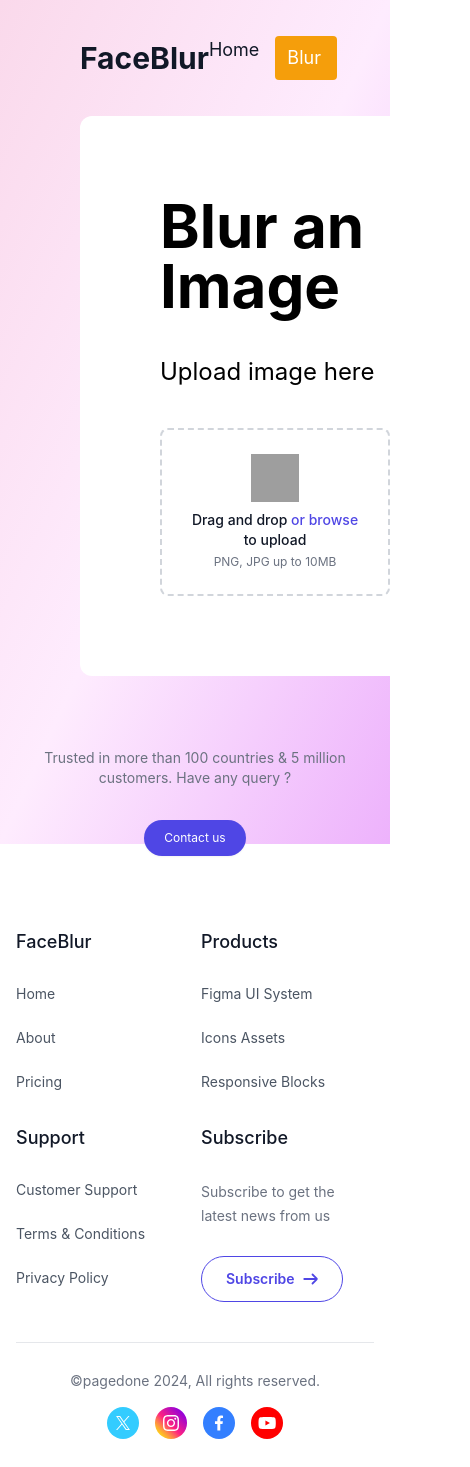
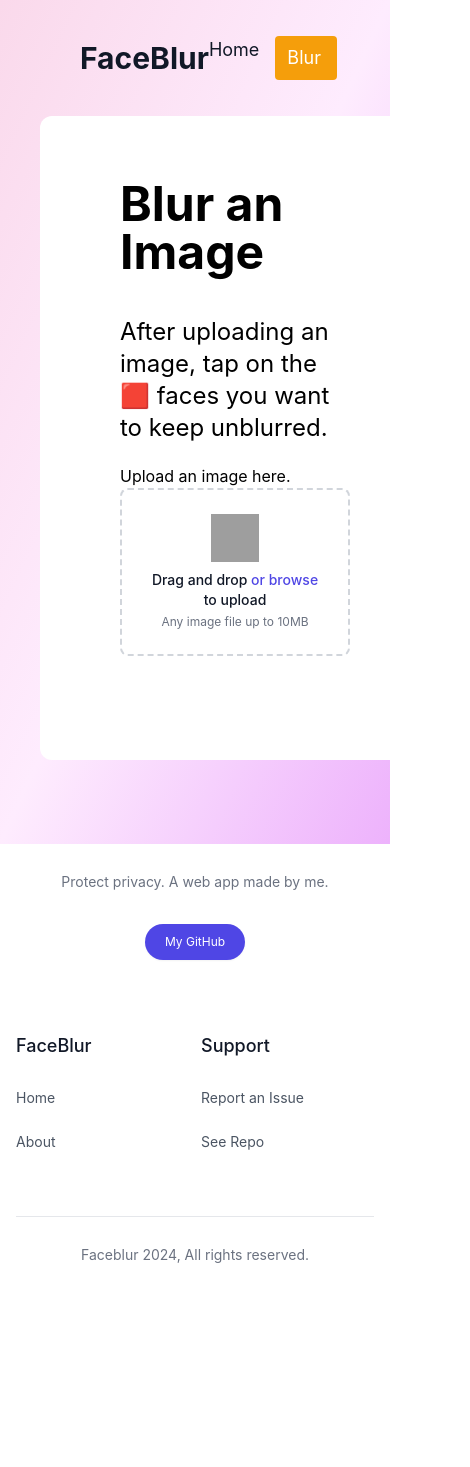
Before and after one commit to alexdivadi/faceblur, a React (Create React App) app in the folder frontend/: page /image-blur in a window 390 px wide. Shown: the whole page, 470 px wide, since content can reach past the window. After the commit the page ends 1309 px from the top, so only its background shows below. Built offline with nearby package versions, Linux system fonts and the light colour scheme; grey boxes are pictures that could not be loaded.

Commit message:
Fixed resizing, frontend bugs

```diff
--- a/frontend/src/components/asyncButton.js
+++ b/frontend/src/components/asyncButton.js
@@ -4,13 +4,14 @@ import useAsync from "./useAsync.js";
 function AsyncButton({
     title,
     onClick,
+    disabled,
 }) {
-    const { loading, error, result: _, execute } = useAsync(onClick);
+    const { loading, error, execute } = useAsync(onClick);
     return <button
         onClick={loading ? null : execute}
         className={`text-white font-bold py-4 px-8 mt-4 rounded  text-2xl
-        ${loading ? 'opacity-50 pointer-events-none bg-amber-600' : 'bg-amber-500 hover:bg-amber-600'}`}
-        disabled={loading}
+        ${loading || disabled ? 'opacity-50 pointer-events-none bg-amber-600' : 'bg-amber-500 hover:bg-amber-600'}`}
+        disabled={loading || disabled}
     >
 
         {!error && (loading ? "Loading..." : title)}
--- a/frontend/src/components/fileUploader.js
+++ b/frontend/src/components/fileUploader.js
@@ -1,7 +1,7 @@
 import React, { useCallback } from 'react';
 import { useDropzone } from 'react-dropzone';
 
-function FileUploader({ onUpload }) {
+function FileUploader({ onUpload, accept }) {
     const maxSize = 1048576;
 
     const onDrop = useCallback((acceptedFiles) => {
@@ -20,7 +20,12 @@ function FileUploader({ onUpload }) {
         rejectedFiles
     } = useDropzone({
         onDrop: onDrop,
-        accept: { 'image/*': [] }
+        accept: accept ?? {
+            'image/jpeg': [],
+            'image/tiff': [],
+            'image/png': [],
+            'image/webp': [],
+        }
     });
 
     const isFileTooLarge = rejectedFiles
@@ -48,7 +53,7 @@ function FileUploader({ onUpload }) {
                     )}
                 </h3>
                 <p className="mt-1 text-xs text-gray-500">
-                    PNG, JPG up to 10MB
+                    Any image file up to 10MB
                 </p>
             </div>
         </div>
--- a/frontend/src/components/footer.js
+++ b/frontend/src/components/footer.js
@@ -7,54 +7,36 @@ function Footer() {
             <div className="grid grid-cols-2 sm:grid-cols-4 lg:grid-cols-6 gap-3 gap-y-8 md:gap-8 py-10 max-w-sm mx-auto sm:max-w-3xl lg:max-w-full">
                 <div className="col-span-full mb-10 lg:col-span-2 lg:mb-0">
                     {/* Logo Here */}
-                    <p className="py-8 text-sm text-gray-500 lg:max-w-xs text-center lg:text-left">Trusted in more than 100 countries & 5 million customers. Have any query ?</p>
-                    <a href="#" className="py-2.5 px-5 h-9 block w-fit bg-indigo-600 rounded-full shadow-sm text-xs text-white mx-auto transition-all  duration-500 hover:bg-indigo-700 lg:mx-0">
-                        Contact us
+                    <p className="py-8 text-sm text-gray-500 lg:max-w-xs text-center lg:text-left">Protect privacy. A web app made by me.</p>
+                    <a href="https://github.com/alexdivadi" className="py-2.5 px-5 h-9 block w-fit bg-indigo-600 rounded-full shadow-sm text-xs text-white mx-auto transition-all  duration-500 hover:bg-indigo-700 lg:mx-0">
+                        My GitHub
                     </a>
                 </div>
                 {/*End Col*/}
                 <div className="lg:mx-auto text-left ">
                     <h4 className="text-lg text-gray-900 font-medium mb-7">FaceBlur</h4>
                     <ul className="text-sm  transition-all duration-500">
-                        <li className="mb-6"><a href="#" className="text-gray-600 hover:text-gray-900">Home</a></li>
-                        <li className="mb-6"><a href="#" className=" text-gray-600 hover:text-gray-900">About</a></li>
-                        <li><a href="#" className=" text-gray-600 hover:text-gray-900">Pricing</a></li>
+                        <li className="mb-6"><a href="/" className="text-gray-600 hover:text-gray-900">Home</a></li>
+                        <li className="mb-6"><a href="/about" className=" text-gray-600 hover:text-gray-900">About</a></li>
+
                     </ul>
                 </div>
                 {/*End Col*/}
-                <div className="lg:mx-auto text-left ">
-                    <h4 className="text-lg text-gray-900 font-medium mb-7">Products</h4>
-                    <ul className="text-sm  transition-all duration-500">
-                        <li className="mb-6"><a href="#" className="text-gray-600 hover:text-gray-900">Figma UI System</a></li>
-                        <li className="mb-6"><a href="#" className=" text-gray-600 hover:text-gray-900">Icons Assets</a></li>
-                        <li><a href="#" className=" text-gray-600 hover:text-gray-900">Responsive Blocks</a></li>
-                    </ul>
-                </div>
                 {/* End Col */}
                 <div className="lg:mx-auto text-left ">
                     <h4 className="text-lg text-gray-900 font-medium mb-7">Support</h4>
                     <ul className="text-sm  transition-all duration-500">
-                        <li className="mb-6"><a href="#" className="text-gray-600 hover:text-gray-900">Customer Support</a></li>
-                        <li className="mb-6"><a href="#" className=" text-gray-600 hover:text-gray-900">Terms & Conditions</a></li>
-                        <li ><a href="#" className=" text-gray-600 hover:text-gray-900">Privacy Policy</a></li>
+                        <li className="mb-6"><a href="https://github.com/alexdivadi/faceblur/issues" className="text-gray-600 hover:text-gray-900">Report an Issue</a></li>
+                        <li><a href="https://github.com/alexdivadi/faceblur" className=" text-gray-600 hover:text-gray-900">See Repo</a></li>
                     </ul>
-                </div>
-                {/*End Col*/}
-                <div className="lg:mx-auto text-left ">
-                    <h4 className="text-lg text-gray-900 font-medium mb-7">Subscribe</h4>
-                    <p className="text-sm text-gray-500 leading-6 mb-7">Subscribe to get the latest news from us</p>
-                    <a href="#" className="flex items-center justify-center gap-2 border border-indigo-600 rounded-full py-3 px-6 w-fit lg:mx-0  text-sm text-indigo-600 font-semibold transition-all duration-500 hover:bg-indigo-50">Subscribe<svg width="15" height="12" viewBox="0 0 15 12" fill="none" xmlns="http://www.w3.org/2000/svg">
-                        <path d="M1.25 6L13.25 6M9.5 10.5L13.4697 6.53033C13.7197 6.28033 13.8447 6.15533 13.8447 6C13.8447 5.84467 13.7197 5.71967 13.4697 5.46967L9.5 1.5" stroke="#4F46E5" strokeWidth="1.8" strokeLinecap="round" strokeLinejoin="round" />
-                    </svg>
-                    </a>
                 </div>
             </div>
             {/* Grid */}
             <div className="py-7 border-t border-gray-200">
                 <div className="flex items-center justify-center flex-col lg:justify-between lg:flex-row">
-                    <span className="text-sm text-gray-500 ">©<a href="https://pagedone.io/">pagedone</a> 2024, All rights reserved.</span>
+                    <span className="text-sm text-gray-500 "><a href="/">Faceblur</a> 2024, All rights reserved.</span>
                     <div className="flex mt-4 space-x-4 sm:justify-center lg:mt-0 ">
-                        <a href="#" className="w-8 h-8 rounded-full transition-all duration-500 flex justify-center items-center bg-[#33CCFF] hover:bg-gray-900">
+                        {/* <a href="#" className="w-8 h-8 rounded-full transition-all duration-500 flex justify-center items-center bg-[#33CCFF] hover:bg-gray-900">
                             <svg xmlns="http://www.w3.org/2000/svg" width="20" height="20" viewBox="0 0 20 20" fill="none">
                                 <g id="Social Media">
                                     <path id="Vector" d="M11.3214 8.93666L16.4919 3.05566H15.2667L10.7772 8.16205L7.1914 3.05566H3.05566L8.47803 10.7774L3.05566 16.9446H4.28097L9.022 11.552L12.8088 16.9446H16.9446L11.3211 8.93666H11.3214ZM9.64322 10.8455L9.09382 10.0765L4.72246 3.95821H6.60445L10.1322 8.8959L10.6816 9.66481L15.2672 16.083H13.3852L9.64322 10.8458V10.8455Z" fill="white" />
@@ -79,7 +61,7 @@ function Footer() {
                                 <path fillRule="evenodd" clipRule="evenodd" d="M13.9191 1.10651C14.558 1.27906 15.0602 1.78251 15.2299 2.42069C15.5388 3.57887 15.5388 5.99687 15.5388 5.99687C15.5388 5.99687 15.5388 8.41487 15.2299 9.57306C15.0578 10.2136 14.5556 10.7171 13.9191 10.8872C12.7638 11.1969 8.12875 11.1969 8.12875 11.1969C8.12875 11.1969 3.49603 11.1969 2.33844 10.8872C1.69952 10.7147 1.19735 10.2112 1.0276 9.57306C0.71875 8.41487 0.71875 5.99687 0.71875 5.99687C0.71875 5.99687 0.71875 3.57887 1.0276 2.42069C1.1997 1.78015 1.70188 1.27669 2.33844 1.10651C3.49603 0.796875 8.12875 0.796875 8.12875 0.796875C8.12875 0.796875 12.7638 0.796875 13.9191 1.10651ZM10.4981 5.99687L6.6481 8.22578V3.76796L10.4981 5.99687Z" fill="white" />
                             </svg>
 
-                        </a>
+                        </a>*/}
                     </div>
                 </div>
             </div>
--- a/frontend/src/components/imageBlurPage.js
+++ b/frontend/src/components/imageBlurPage.js
@@ -1,5 +1,5 @@
 import FileUploader from './fileUploader';
-import React, { useState, useCallback, useEffect } from 'react';
+import React, { useState, useCallback, useEffect, useRef } from 'react';
 import AsyncButton from './asyncButton.js';
 import useAsync from './useAsync.js';
 
@@ -12,9 +12,13 @@ const fetchFaceDetections = async (file) => {
         body: formData,
     });
     if (!response.ok) {
-        throw new Error('Error fetching face detections');
+        throw new Error('Error fetching face detections: bad request.');
     }
     const data = await response.json();
+    if (data.error) {
+        console.log(data.error);
+        throw new Error(`Error fetching face detections.`);
+    }
     return data.faces;
 };
 
@@ -34,7 +38,8 @@ const fetchBlurredImage = async (file, detections) => {
     const data = await response.json();
 
     if (data.error) {
-        throw new Error(`Error blurring face: ${data.error.args}`);
+        console.log(data.error);
+        throw new Error(`Error blurring face.`);
     }
 
     const byteCharacters = atob(data.img);
@@ -55,10 +60,27 @@ function ImageBlurPage() {
     const [file, setFile] = useState(null);
     const [faceVisibility, setFaceVisibility] = useState([]);
     const { loading, error, result: faces, execute: uploadFile } = useAsync(fetchFaceDetections);
+    const imageRef = useRef(null);
+    const [imageHeight, setImageHeight] = useState(null)
 
-    const imageElement = document.getElementById('uploaded-image');
-    const imageWidth = (image && imageElement) ? imageElement.naturalWidth : 0;
-    const imageHeight = (image && imageElement) ? imageElement.naturalHeight : 0;
+    useEffect(() => {
+        function handleResize() {
+            if (imageRef?.current) {
+                setImageHeight(imageRef.current.height);
+            }
+        }
+
+        // Initial size
+        handleResize();
+
+        // Listen to window resize events
+        window.addEventListener('resize', handleResize);
+
+        // Clean up the event listener
+        return () => {
+            window.removeEventListener('resize', handleResize);
+        };
+    }, [loading]);
 
     const onUpload = useCallback(async (file) => {
         setFile(file);
@@ -85,14 +107,15 @@ function ImageBlurPage() {
     }, []);
 
     return (
-        <div className="container content-center w-screen ml-20">
-            <div className='bg-white items-center max-w-full p-20 rounded-xl'>
-                <div className="text-left">
-                    <h1 className="text-6xl font-bold mb-10">Blur an Image</h1>
-                    <h3 className="text-2xl mb-10">Upload image here</h3>
-                    <div className='block'>
+        <div className="container content-center w-screen ml-10 mb-10">
+            <div className='container bg-white max-w-full lg:h-[80vh] p-16 rounded-xl'>
+                <div className="flex flex-col px-4 h-full w-full max-w-full items-center lg:flex-row justify-between">
+                    <div className='flex-1 flex flex-col lg:mb-0 mb-10 max-w-lg justify-center'>
+                        <h1 className="text-5xl font-bold mb-10">Blur an Image</h1>
+                        <h1 className='text-2xl mb-5 text-wrap'>After uploading an image, tap on the 🟥 faces you want to keep unblurred.</h1>
+                        <h1>Upload an image here.</h1>
+                        <div className='text-center items-center block mr-6 w-full'>
                             <FileUploader onUpload={onUpload} />
-                        {loading && <div className="text-center mt-4">Loading...</div>}
                             {error && (
                                 <div className="text-center mt-4 text-red-500">
                                     {error}
@@ -104,34 +127,52 @@ function ImageBlurPage() {
                                     </button>
                                 </div>
                             )}
-                        {image && (
-                            <div className='items-center text-center'>
-                                <div className="container relative mt-4 max-w-fit">
-                                    <img id='uploaded-image' src={image} alt="Uploaded" className="block mx-auto" />
-                                    {faces && faces.map(([x, y, w, h], index) => (
+                            {image && (<div className='flex justify-between'>
+                                <div className='text-xl p-6 mt-4'>{loading ? "Loading..." : (faces && faces.length > 0 ? faces.length : "No") + " face(s) detected"}</div>
+                                {file && faces && (<AsyncButton title="Blur Image!" onClick={async () => {
+                                    const detections = faces.filter((_, index) => faceVisibility[index]);
+                                    await fetchBlurredImage(file, detections)
+                                }}
+                                    disabled={loading || (faces && faces.length === 0)} />)}
+                            </div>
+                            )}
+                        </div>
+                    </div>
+                    <div id='preview' className='flex-1 ml-10 flex justify-center container h-full w-full'
+                        style={imageRef.current && imageRef.current.naturalHeight <= imageRef.current.naturalWidth ? { alignItems: 'center' } : {}}>
+                        {image && <div className='relative'>
+                            {loading && <div
+                                className={`absolute inset-0 bg-white opacity-50 flex items-center justify-center`}
+                            >
+                                Loading...
+                            </div>}
+                            <img
+                                ref={imageRef}
+                                id='uploaded-image'
+                                src={image}
+                                alt="Uploaded"
+                                className="block w-full max-h-full object-contain justify-self-center" />
+                            <div className='absolute inset-0 max-h-full ' style={{ maxHeight: imageHeight ? `${imageHeight}px` : "auto" }}>
+                                {faces && !loading && faces.map(([x, y, w, h], index) => (
                                     <div
                                         key={index}
                                         onClick={() => toggleFaceVisibility(index)}
-                                            className={`absolute border-4 border-red-500 border-solid`}
+                                        className={`absolute border-4 border-red-500 border-solid max-w-full`}
                                         style={{
-                                                top: `${(y / imageHeight) * 100}%`,
-                                                left: `${(x / imageWidth) * 100}%`,
-                                                width: `${(w / imageWidth) * 100}%`,
-                                                height: `${(h / imageHeight) * 100}%`,
+                                            top: `${(y / imageRef.current.naturalHeight) * 100}%`,
+                                            left: `${(x / imageRef.current.naturalWidth) * 100}%`,
+                                            height: `${(h / imageRef.current.naturalHeight) * 100}%`,
+                                            width: `${(w / imageRef.current.naturalWidth) * 100}%`,
                                             opacity: faceVisibility[index] ? 1 : 0.5,
                                             filter: faceVisibility[index] ? 'none' : 'grayscale(100%)',
-                                                borderRadius: '8px',
+                                            borderRadius: '2px',
                                         }}
                                     />
-                                    ))}
+                                )
+                                )}
                             </div>
-                                {file && faces && (<AsyncButton title="Blur Image!" onClick={async () => {
-                                    const detections = faces.filter((_, index) => faceVisibility[index]);
-                                    await fetchBlurredImage(file, detections)
-                                }} />)}
                         </div>
-                        )}
-
+                        }
                     </div>
                 </div>
             </div>
```
Lines whose indentation alone changed are shown as unchanged.
